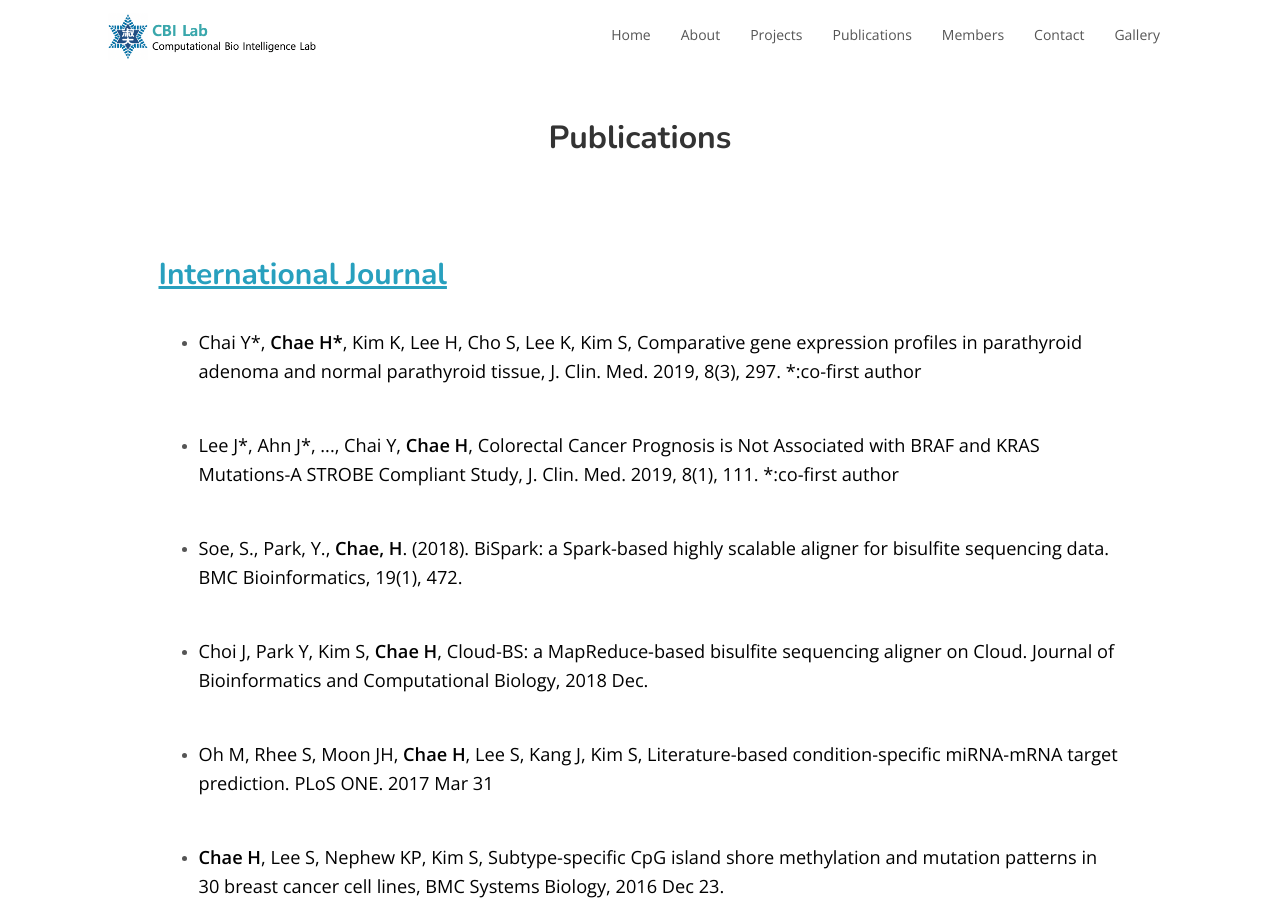
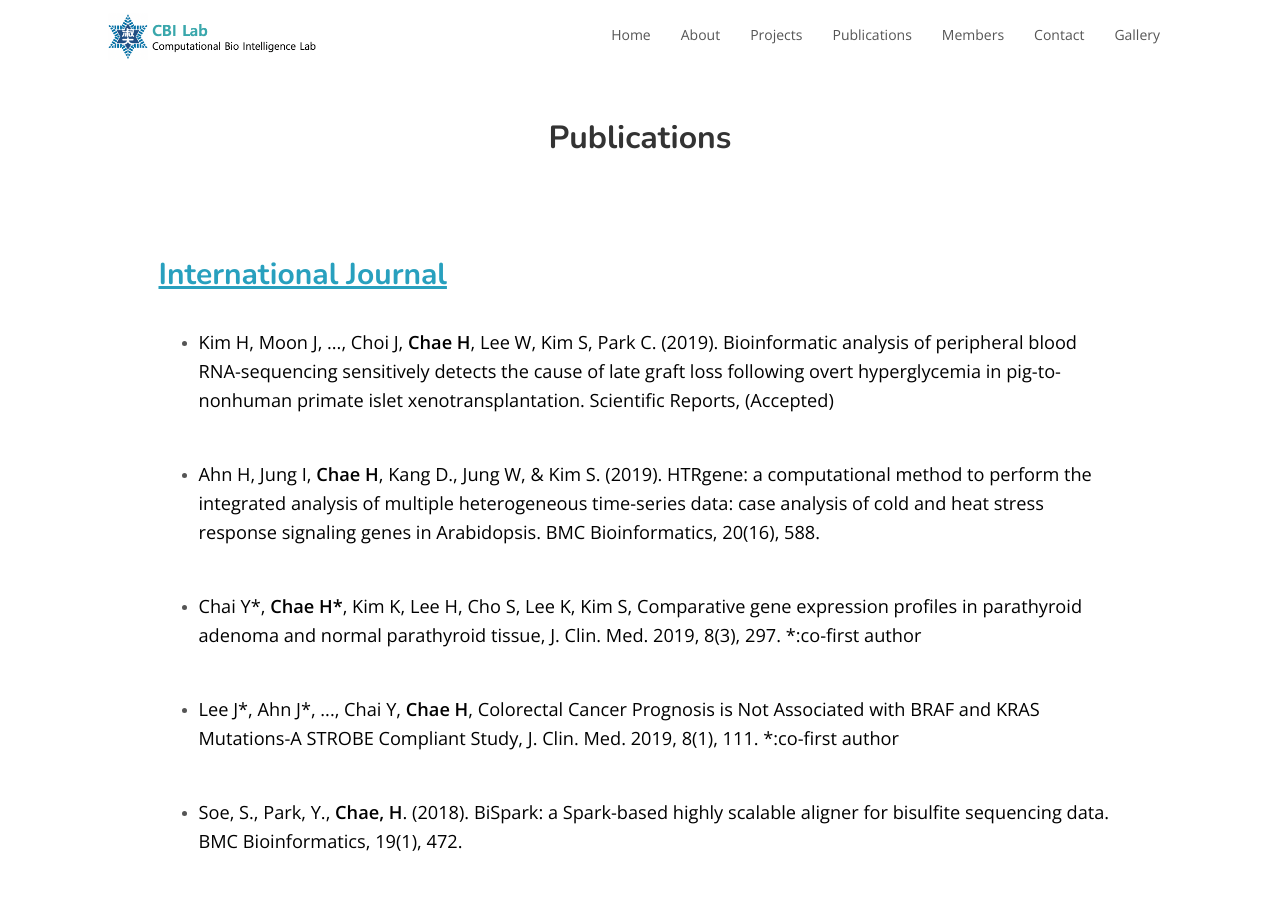
Before and after one commit to cbi-bioinfo/cbi-bioinfo.github.io_old, a Jekyll site: the page built from publications.html, in a window 1280 px wide and 900 px high. Built offline with Jekyll 4.4.1, drawn with Linux system fonts in a browser that asks for light colours; nearby versions of some CDN libraries; some of the changed text lies outside the part shown.

Commit message:
Update publication and member states

```diff
--- a/_data/treatments.yml
+++ b/_data/treatments.yml
@@ -1,7 +1,7 @@
 - icon: icon-user-md
   title: Analysis of characteristic information and developing an advanced program for use of germplasm
   year: 2019.01 - 2023.12
-  description:
+  description: This work was supported by the Agenda project of the Rural Development Administration, Republic of Korea.
 
 - icon: icon-diamond
   title: Development of international standard of a meta-service model for medical product information
--- a/publications.html
+++ b/publications.html
@@ -24,6 +24,8 @@ layout: default
                     <br>
 
                     <ul>
+                        <li><p style="font-size: 130%;color: black">Kim H, Moon J, ..., Choi J, <b>Chae H</b>, Lee W, Kim S, Park C. (2019). Bioinformatic analysis of peripheral blood RNA-sequencing sensitively detects the cause of late graft loss following overt hyperglycemia in pig-to-nonhuman primate islet xenotransplantation. Scientific Reports, (Accepted) </p></li><br><br>
+                        <li><p style="font-size: 130%;color: black">Ahn H, Jung I, <b>Chae H</b>, Kang D., Jung W, & Kim S. (2019). HTRgene: a computational method to perform the integrated analysis of multiple heterogeneous time-series data: case analysis of cold and heat stress response signaling genes in Arabidopsis. BMC Bioinformatics, 20(16), 588.</p></li><br><br>
                         <li><p style="font-size: 130%;color: black">Chai Y*, <b>Chae H*</b>, Kim K, Lee H, Cho S, Lee K, Kim S, Comparative gene expression profiles in parathyroid adenoma and normal parathyroid tissue, J. Clin. Med. 2019, 8(3), 297. *:co-first author</p></li><br><br>
                         <li><p style="font-size: 130%;color: black">Lee J*, Ahn J*, ..., Chai Y, <b>Chae H</b>, Colorectal Cancer Prognosis is Not Associated with BRAF and KRAS Mutations-A STROBE Compliant Study, J. Clin. Med. 2019, 8(1), 111. *:co-first author</p></li><br><br>
                         <li><p style="font-size: 130%;color: black">Soe, S., Park, Y., <b>Chae, H</b>. (2018). BiSpark: a Spark-based highly scalable aligner for bisulfite sequencing data. BMC Bioinformatics, 19(1), 472.</p></li><br><br>
@@ -100,11 +102,14 @@ layout: default
     <div class="row" style="margin-left: 5%;margin-right: 5%">
             <div>
                 <br>
-                <h2 style="color:#28A0BE"> <strong> <u>Domestic Journal</u> </strong></h2>
+                <h2 style="color:#28A0BE"> <strong> <u>Domestic</u> </strong></h2>
 
                 <div class="media">
                     <br>
                     <ul>
+                        <li><p style="font-size: 140%;color: black">최정민, 이지영, 김지은, 김지현, <b>채희준</b>. 뉴럴 네트워크 기반의 다중 오믹스 통합 유방암 서브타입 분류, 한국정보과학회 2019 한국소프트웨어종합학술대회, (Accepted)</p></li>
+                        <br><br>
+
                         <li><p style="font-size: 140%;color: black">서석준, 오민식, 정인욱, <b>채희준</b>, 김선. BioVLAB-클라우드 기반의 생물정보학 분석 시스템, 정보과학회지, Vol.31, No.3, 2013년 3월, pp.108-114.</p></li>
                         <br><br>
                     </ul>
```
Also changed, not shown: _data/team.yml (+14 -14 lines), img/gallery/large/BIBM_2019.jpg (added), img/gallery/thumb/BIBM_2019_thumb.jpg (added), 5 other files.
